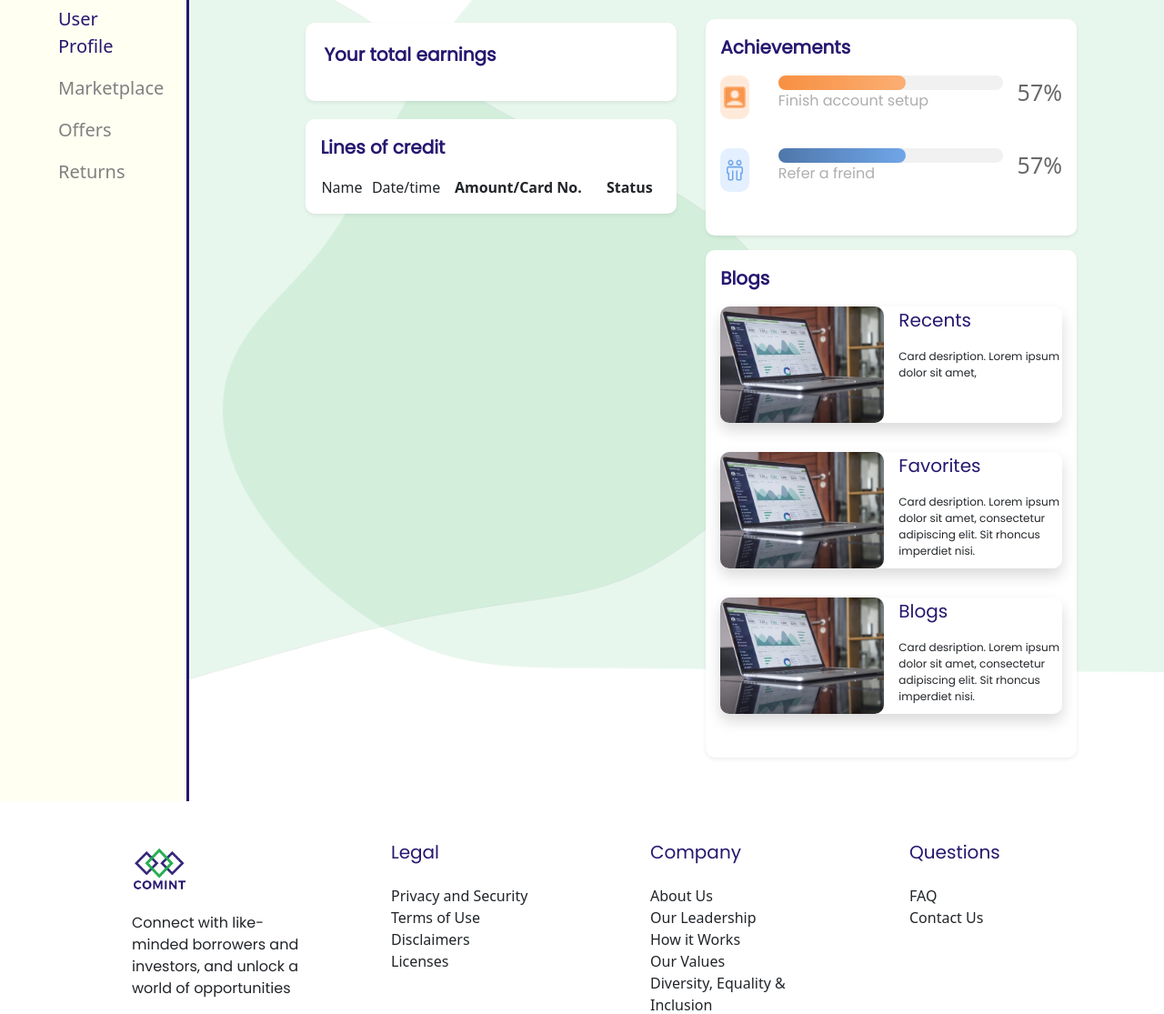
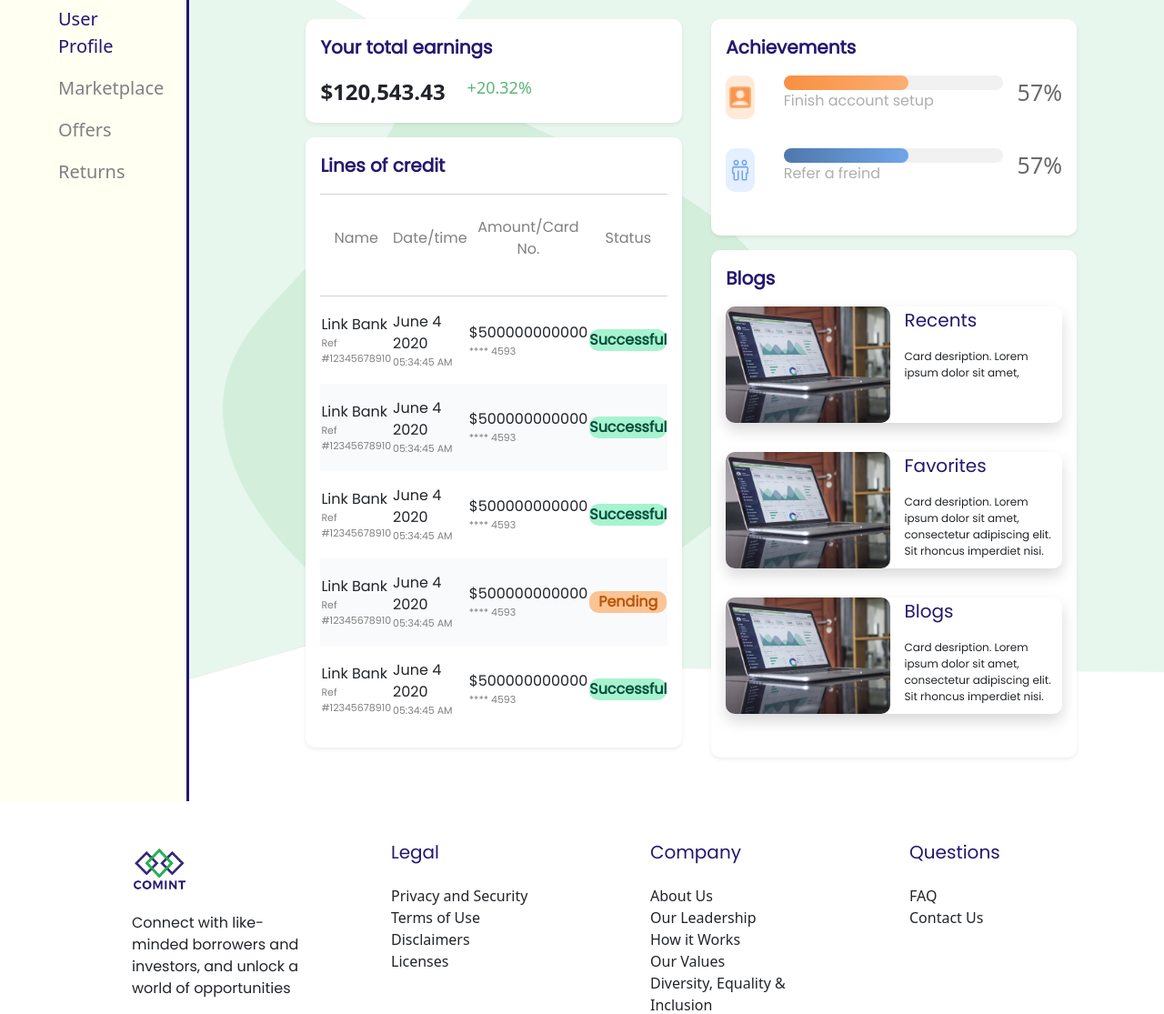
Before and after one commit to comint-admin/comint, a Django app: template comintapp/templates/comintapp/loans.html in a window 1280 px wide. Shown: the part 221-1336 px from the top of the page at 91% size. Run offline with Django 4.2, Linux system fonts and the light colour scheme; the template is opened without the code that fills it, so the values that code supplies are empty; some libraries are stand-ins or nearby versions; some web fonts are replaced.

Commit message:
finished most of LOC table

```diff
--- a/comintapp/templates/comintapp/loans.html
+++ b/comintapp/templates/comintapp/loans.html
@@ -189,6 +189,75 @@
 
   .LOC-tbl{
     width:100%;
+    font-family: poppins;
+  }
+
+  .subscript{
+    color: grey;
+    font-size: 11px;
+  }
+
+  tr:nth-child(even) {
+    background-color: #F9FAFB;
+  }
+
+
+
+  .status-success{
+    background-color: #A7F3D0;
+    border-radius: 10px;
+    color: #064E3B;
+    text-align:center;
+    font-weight:bold;
+
+  }
+
+  .status-pending{
+    background-color: #FC9E4F96;
+    border-radius: 10px;
+    color: #BA5602;
+    text-align:center;
+    font-weight:bold;
+
+  }
+
+  thead{
+    text-align:center;
+    border-top: 1px solid lightgrey;
+    border-bottom: 1px solid lightgrey;
+    color: grey;
+
+
+  }
+
+  thead > tr {
+    height:1em;
+
+
+  }
+
+  thead > td {
+    height:1em;
+
+
+  }
+
+  td{
+    height: 6em;
+  }
+
+  .fb{
+    display: flex;
+  }
+
+  .total-earnings{
+    font-size: 24px;
+    font-weight: bold;
+  }
+
+  .earnings{
+    font-size: 18px;
+    color: #5DB57A;
   }
 
 
@@ -202,8 +271,14 @@
 
 
      <div class="sub-container">
-      <div class="cb-container c-title shadow-sm" id="earnings-graph">
-        <p> Your total earnings </p>
+      <div class="cb-container  shadow-sm" id="earnings-graph">
+        <p class="c-title"> Your total earnings </p>
+
+        <div class="fb">
+          <div class="total-earnings">$120,543.43 </div>
+          <div class="mx-4 earnings"> +20.32%</div>
+
+        </div>
 
       </div>
 
@@ -211,12 +286,162 @@
         <p class="c-title"> Lines of credit </p>
 
         <table class="LOC-tbl">
-          <tr>
-          <td> Name</td>
-          <td> Date/time</td>
-          <th> Amount/Card No.</th>
-          <th> Status</th>
-          <tr>
+          <thead>
+            <tr>
+              <td> Name</td>
+              <td> Date/time</td>
+              <td> Amount/Card No.</td>
+              <td> Status</td>
+            <tr>
+          </thead>
+          <tr> {%comment %} should be "template"  {%endcomment %}
+          <td>
+            <div class="loc-title">
+              <div class="loc-name">  Link Bank  </div>
+              <div class="loc-ref-num subscript">Ref #12345678910</div>
+            </div>
+          </td>
+
+          <td>
+            <div class="loc-time-date">
+              <div class="loc-date">June 4 2020</div>
+              <div class="loc-time subscript">05:34:45 AM</div>
+            </div>
+          </td>
+
+          <td>
+            <div class="loc-amount-card">
+              <div class="loc-amount">$500000000000</div>
+              <div class="loc-cardnum subscript">**** 4593</div>
+            </div>
+          </td>
+
+          <td>
+            <div class="status-success"> Successful </div>
+          </td>
+
+
+
+          </tr> {%comment %} end of "template"{%endcomment %}
+          <tr> {%comment %} should be "template"  {%endcomment %}
+            <td>
+              <div class="loc-title">
+                <div class="loc-name">  Link Bank  </div>
+                <div class="loc-ref-num subscript">Ref #12345678910</div>
+              </div>
+            </td>
+
+            <td>
+              <div class="loc-time-date">
+                <div class="loc-date">June 4 2020</div>
+                <div class="loc-time subscript">05:34:45 AM</div>
+              </div>
+            </td>
+
+            <td>
+              <div class="loc-amount-card">
+                <div class="loc-amount">$500000000000</div>
+                <div class="loc-cardnum subscript">**** 4593</div>
+              </div>
+            </td>
+
+            <td>
+              <div class="status-success"> Successful </div>
+            </td>
+
+
+
+            </tr> {%comment %} end of "template"{%endcomment %}
+            <tr> {%comment %} should be "template"  {%endcomment %}
+              <td>
+                <div class="loc-title">
+                  <div class="loc-name">  Link Bank  </div>
+                  <div class="loc-ref-num subscript">Ref #12345678910</div>
+                </div>
+              </td>
+
+              <td>
+                <div class="loc-time-date">
+                  <div class="loc-date">June 4 2020</div>
+                  <div class="loc-time subscript">05:34:45 AM</div>
+                </div>
+              </td>
+
+              <td>
+                <div class="loc-amount-card">
+                  <div class="loc-amount">$500000000000</div>
+                  <div class="loc-cardnum subscript">**** 4593</div>
+                </div>
+              </td>
+
+              <td>
+                <div class="status-success"> Successful </div>
+              </td>
+
+
+
+              </tr> {%comment %} end of "template"{%endcomment %}
+              <tr> {%comment %} should be "template"  {%endcomment %}
+                <td>
+                  <div class="loc-title">
+                    <div class="loc-name">  Link Bank  </div>
+                    <div class="loc-ref-num subscript">Ref #12345678910</div>
+                  </div>
+                </td>
+
+                <td>
+                  <div class="loc-time-date">
+                    <div class="loc-date">June 4 2020</div>
+                    <div class="loc-time subscript">05:34:45 AM</div>
+                  </div>
+                </td>
+
+                <td>
+                  <div class="loc-amount-card">
+                    <div class="loc-amount">$500000000000</div>
+                    <div class="loc-cardnum subscript">**** 4593</div>
+                  </div>
+                </td>
+
+                <td>
+                  <div class="status-pending"> Pending </div>
+                </td>
+
+
+
+                </tr> {%comment %} end of "template"{%endcomment %}
+                <tr> {%comment %} should be "template"  {%endcomment %}
+                  <td>
+                    <div class="loc-title">
+                      <div class="loc-name">  Link Bank  </div>
+                      <div class="loc-ref-num subscript">Ref #12345678910</div>
+                    </div>
+                  </td>
+
+                  <td>
+                    <div class="loc-time-date">
+                      <div class="loc-date">June 4 2020</div>
+                      <div class="loc-time subscript">05:34:45 AM</div>
+                    </div>
+                  </td>
+
+                  <td>
+                    <div class="loc-amount-card">
+                      <div class="loc-amount">$500000000000</div>
+                      <div class="loc-cardnum subscript">**** 4593</div>
+                    </div>
+                  </td>
+
+                  <td>
+                    <div class="status-success"> Successful </div>
+                  </td>
+
+
+
+                  </tr> {%comment %} end of "template"{%endcomment %}
+
+
+
         </table>
 
       </div>
```
